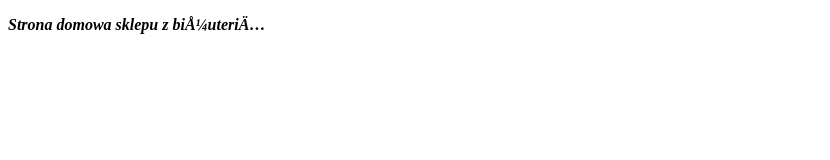
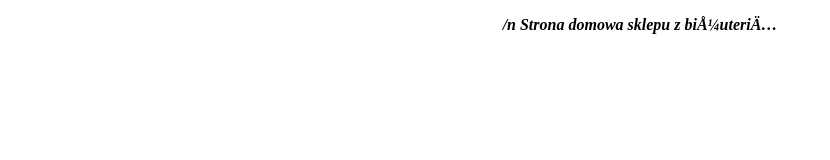
Before and after one commit to LenaTrap/Strona-domowa-sklepu-z-bizuteria, a plain HTML site: page index.html in a window 1280 px wide. Shown: the whole page, without its empty margins (0-830 px from the left). Drawn offline with Linux system fonts and the light colour scheme.

Commit message:
Update index.html

```diff
--- a/index.html
+++ b/index.html
@@ -5,7 +5,7 @@
 	<head>
  		<meta charset="utf-20">
  		<title>Strona domowa sklepu z biżuterią</title>
-		<p align="left"><i><b> Strona domowa sklepu z biżuterią </b></i></p> <br>
+		<p align="center"><i><b>/n Strona domowa sklepu z biżuterią </b></i></p> <br>
 	</head>
 
 	<body>
```
